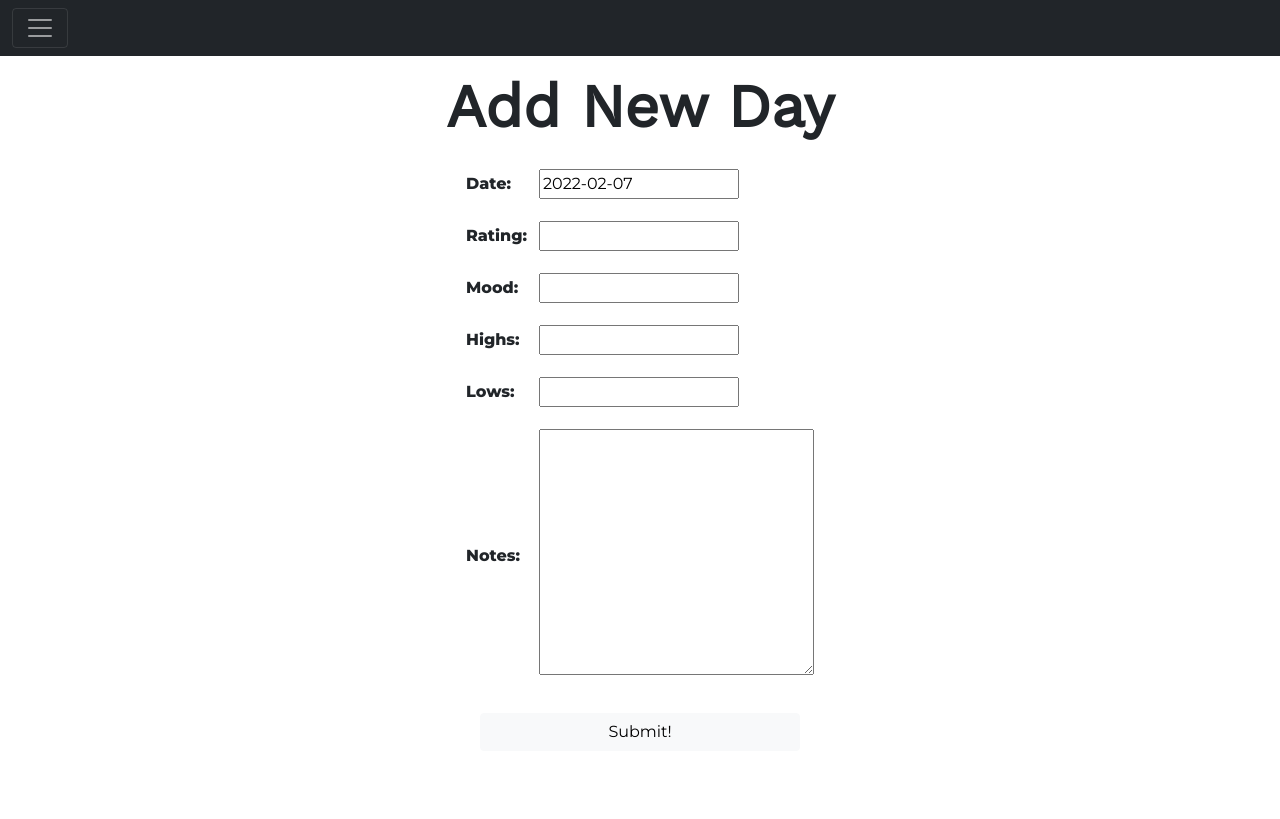
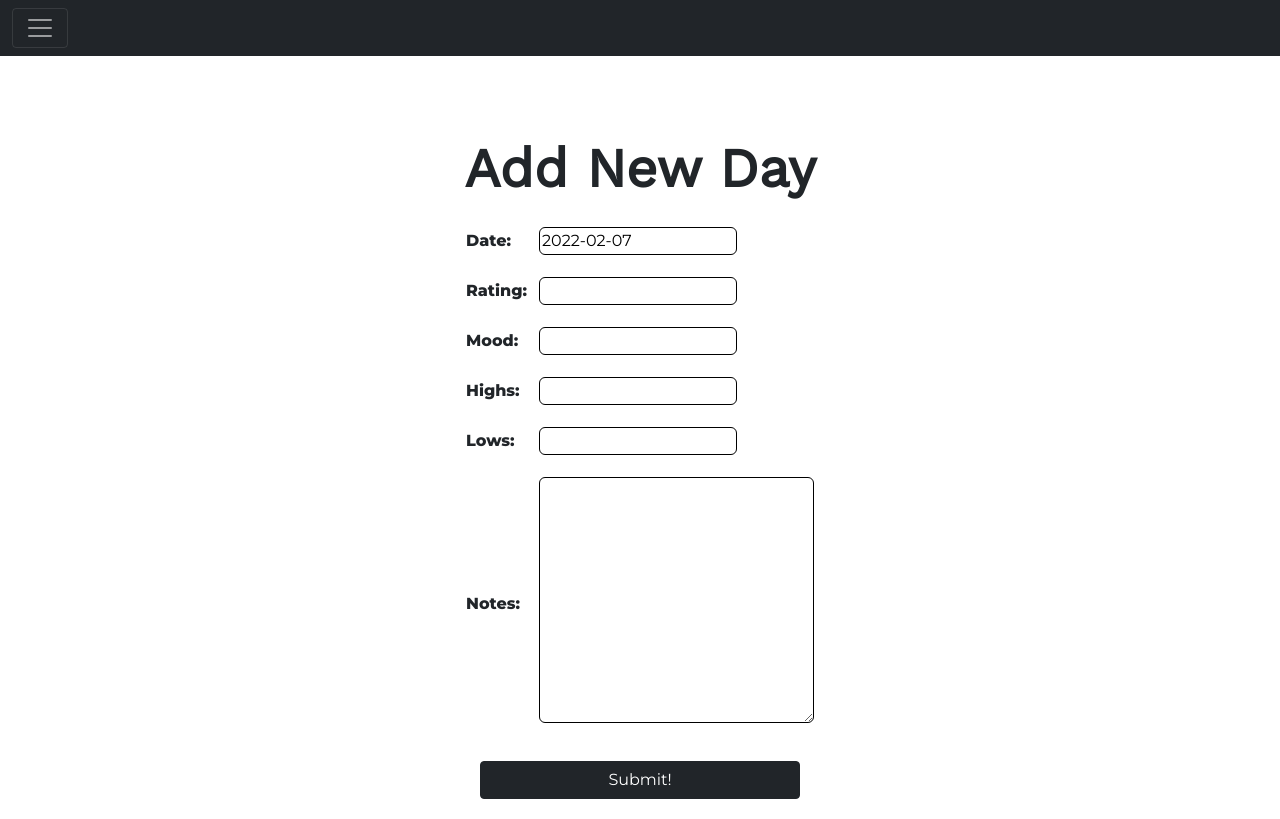
Before and after one commit to kkinge79/daybyday, a Django app: page /days/create/ in a window 1280 px wide. Before the commit the page ends 738 px from the top, so only its background shows below. Run offline with Django 3.2, Linux system fonts and the light colour scheme; the visitor is signed in with stand-in values (Sample User, id 1).

Commit message:
add background gif, border radius, margins on adding day

```diff
--- a/main_app/static/css/form.css
+++ b/main_app/static/css/form.css
@@ -1,10 +1,16 @@
 
+body {
+  background-image: url("/static/images/clouds.gif");
+  background-repeat: no-repeat;
+  background-size: cover;
+  background-position: center;
+}
 
 h1#add {
 text-align: center;
 margin: 15px;
 font-family: 'Work Sans', sans-serif;
-font-size: 60px;
+font-size: 3.4rem;
 font-weight: 900;
 }
 
@@ -15,8 +21,10 @@ form.form-container {
   align-items: center;
   text-align: left;
   font-family: 'Montserrat', sans-serif;
+}
 
-
+.page-header{
+  margin-top: 5rem;
 }
 
 label {
@@ -25,20 +33,32 @@ label {
 
 #id_date{
   margin: 10px;
+  border: 1px solid black;
+  border-radius: 6px;
 }
 #id_rating{
   margin: 10px;
+  border: 1px solid black;
+  border-radius: 6px;
 }
 #id_mood {
   margin: 10px;
+  border: 1px solid black;
+  border-radius: 6px;
 }
 #id_highs {
   margin: 10px;
+  border: 1px solid black;
+  border-radius: 6px;
 }
 #id_lows {
   margin: 10px;
+  border: 1px solid black;
+  border-radius: 6px;
 }
 #id_notes {
+  border: 1px solid black;
+  border-radius: 6px;
   margin: 10px;
   width: 275px;
 }
@@ -46,7 +66,7 @@ label {
   margin: 10px;
 }
 
-button.btn.btn-light.submit {
+button.btn.btn-dark.submit {
   margin-top: 10px;
   display: flex;
   justify-content: center;
--- a/main_app/templates/main_app/day_form.html
+++ b/main_app/templates/main_app/day_form.html
@@ -23,7 +23,7 @@
   <table>
     {{ form.as_table }}
   </table>
-  <button type="submit" class="btn btn-light submit">Submit!</button>
+  <button type="submit" class="btn btn-dark submit">Submit!</button>
 </form>
 
 {% endblock %}
```
Also changed, not shown: main_app/static/images/background.gif (added), main_app/static/images/clouds.gif (added).
